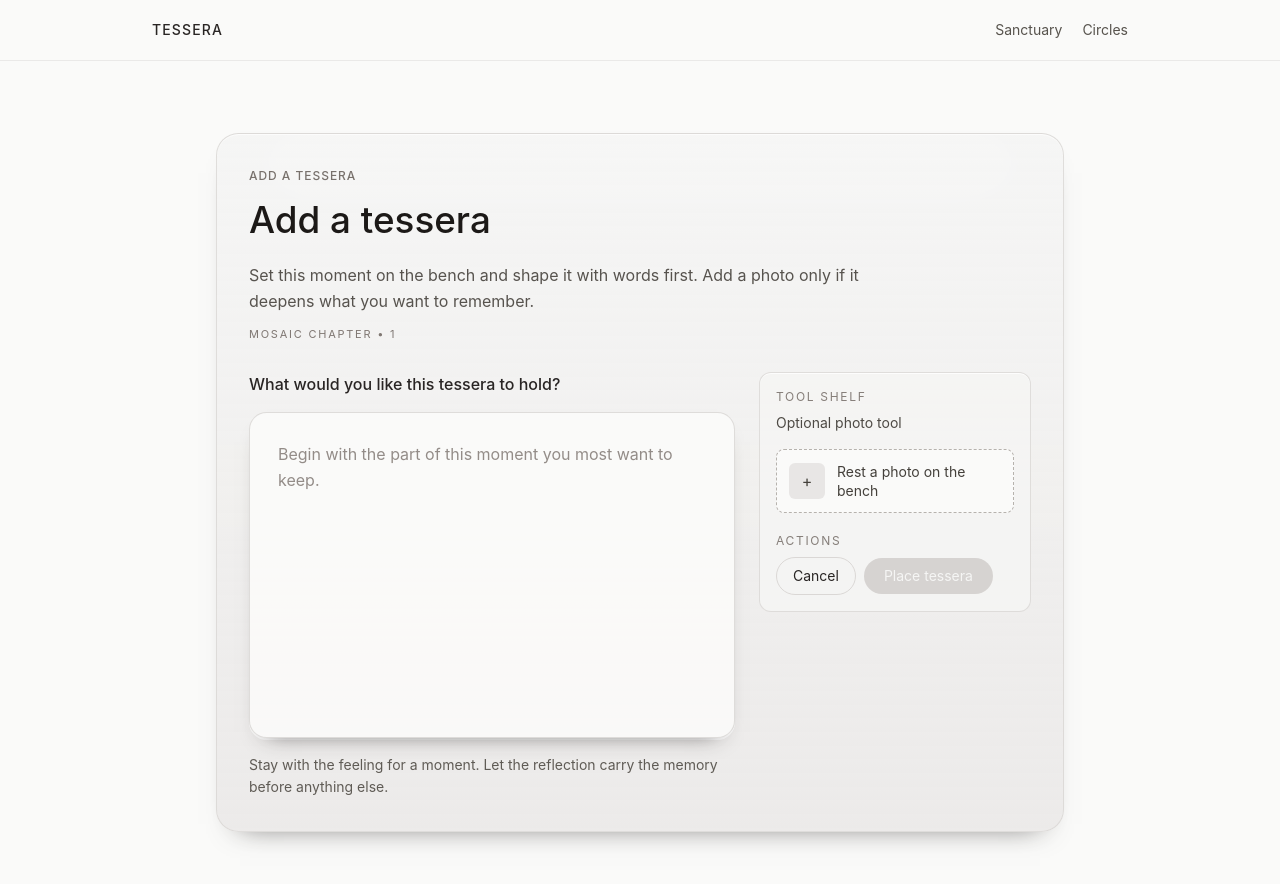
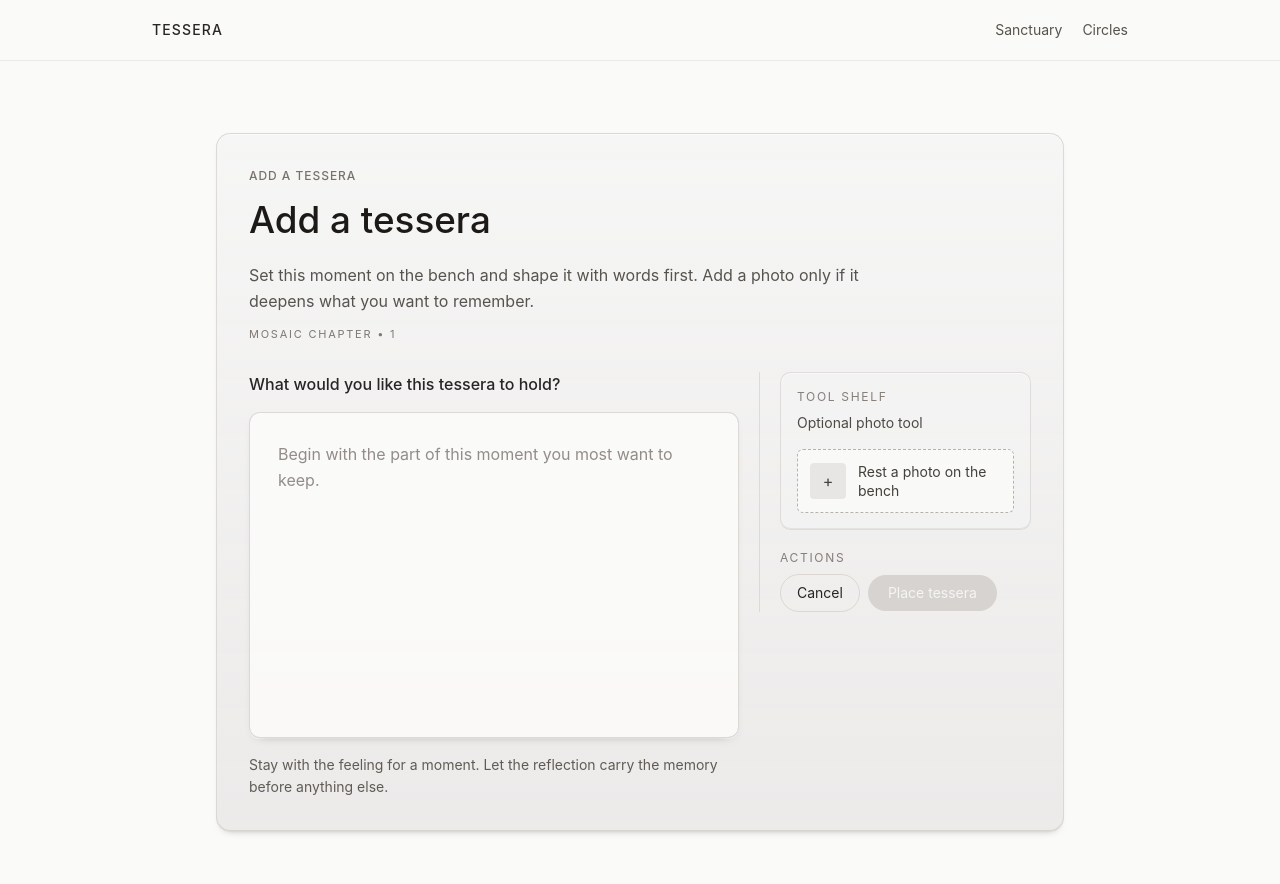
Before and after one commit to vanderjt/tessera, a Next.js app: page /mosaics/1/share in a window 1280 px wide. Shown: the top 884 px of the page. Built offline with nearby package versions, Linux system fonts and the light colour scheme.

Commit message:
Refine share bench into recessed tray material

```diff
--- a/app/(app)/mosaics/[mosaicId]/share/page.tsx
+++ b/app/(app)/mosaics/[mosaicId]/share/page.tsx
@@ -45,9 +45,8 @@ export default function ShareMomentPage({ params }: PageProps) {
     <section className="mx-auto max-w-4xl px-4 pb-12 sm:px-6">
       <form
         onSubmit={handlePlaceTessera}
-        className="relative mt-4 overflow-hidden rounded-[1.4rem] border border-stone-300/70 bg-gradient-to-b from-stone-100/95 to-stone-200/75 p-6 shadow-[inset_0_1px_0_rgba(255,255,255,0.7),0_16px_28px_-24px_rgba(28,25,23,0.75)] sm:p-8"
+        className="relative mt-4 overflow-hidden rounded-[0.9rem] border border-stone-300/80 bg-gradient-to-b from-stone-100/80 to-stone-200/75 p-6 shadow-[inset_0_1px_0_rgba(255,255,255,0.55),inset_0_-1px_0_rgba(120,113,108,0.18),0_4px_10px_-8px_rgba(28,25,23,0.6)] sm:p-8"
       >
-        <div className="pointer-events-none absolute inset-x-8 top-0 h-14 bg-white/25 blur-2xl" />
         <div className="relative space-y-7">
           <header className="space-y-3">
             <p className="page-kicker">Add a tessera</p>
@@ -59,11 +58,11 @@ export default function ShareMomentPage({ params }: PageProps) {
             <p className="text-[11px] uppercase tracking-[0.16em] text-stone-500/95">Mosaic chapter • {mosaicId}</p>
           </header>
 
-          <div className="grid gap-6 lg:grid-cols-[minmax(0,1fr)_17rem] lg:items-start">
+          <div className="grid gap-6 lg:grid-cols-[minmax(0,1fr)_17rem] lg:items-start lg:gap-5">
             <div className="space-y-4">
               <p className="text-base font-medium text-stone-800">What would you like this tessera to hold?</p>
 
-              <div className="rounded-[1.1rem] border border-stone-300/75 bg-stone-50/95 p-5 shadow-[0_12px_22px_-18px_rgba(41,37,36,0.85),0_2px_0_rgba(255,255,255,0.8)] sm:p-7">
+              <div className="rounded-[0.7rem] border border-stone-300/85 bg-stone-50/95 p-5 shadow-[0_5px_12px_-10px_rgba(41,37,36,0.7),0_1px_0_rgba(255,255,255,0.7)] sm:p-7">
                 <textarea
                   id="reflection"
                   value={reflection}
@@ -79,8 +78,8 @@ export default function ShareMomentPage({ params }: PageProps) {
               </p>
             </div>
 
-            <aside className="rounded-xl border border-stone-300/70 bg-stone-100/80 p-4 shadow-[inset_0_1px_0_rgba(255,255,255,0.75)]">
-              <div className="space-y-4">
+            <aside className="border-stone-300/75 lg:border-l lg:pl-5">
+              <div className="space-y-4 rounded-[0.65rem] border border-stone-300/70 bg-stone-100/55 p-4 shadow-[inset_0_1px_0_rgba(255,255,255,0.5),inset_0_-1px_0_rgba(120,113,108,0.12)]">
                 <div className="space-y-2">
                   <p className="text-xs uppercase tracking-[0.14em] text-stone-500/90">Tool shelf</p>
                   <p className="text-sm text-stone-700/95">Optional photo tool</p>
@@ -95,9 +94,9 @@ export default function ShareMomentPage({ params }: PageProps) {
                 />
                 <label
                   htmlFor="photo"
-                  className="group flex cursor-pointer items-center gap-3 rounded-lg border border-dashed border-stone-400/80 bg-stone-50/95 px-3 py-3 text-left text-sm text-stone-700 transition hover:border-stone-500"
+                  className="group flex cursor-pointer items-center gap-3 rounded-md border border-dashed border-stone-400/80 bg-stone-50/90 px-3 py-3 text-left text-sm text-stone-700 transition hover:border-stone-500"
                 >
-                  <span className="flex h-9 w-9 shrink-0 items-center justify-center rounded-md bg-stone-200/90 text-base text-stone-700 transition group-hover:bg-stone-300/90">
+                  <span className="flex h-9 w-9 shrink-0 items-center justify-center rounded-sm bg-stone-200/90 text-base text-stone-700 transition group-hover:bg-stone-300/90">
                     +
                   </span>
                   <span className="leading-snug">
@@ -113,7 +112,7 @@ export default function ShareMomentPage({ params }: PageProps) {
                     width={960}
                     height={640}
                     unoptimized
-                    className="max-h-48 w-full rounded-lg object-cover ring-1 ring-stone-300/70"
+                    className="max-h-48 w-full rounded-md object-cover ring-1 ring-stone-300/70"
                   />
                 ) : null}
               </div>
```
